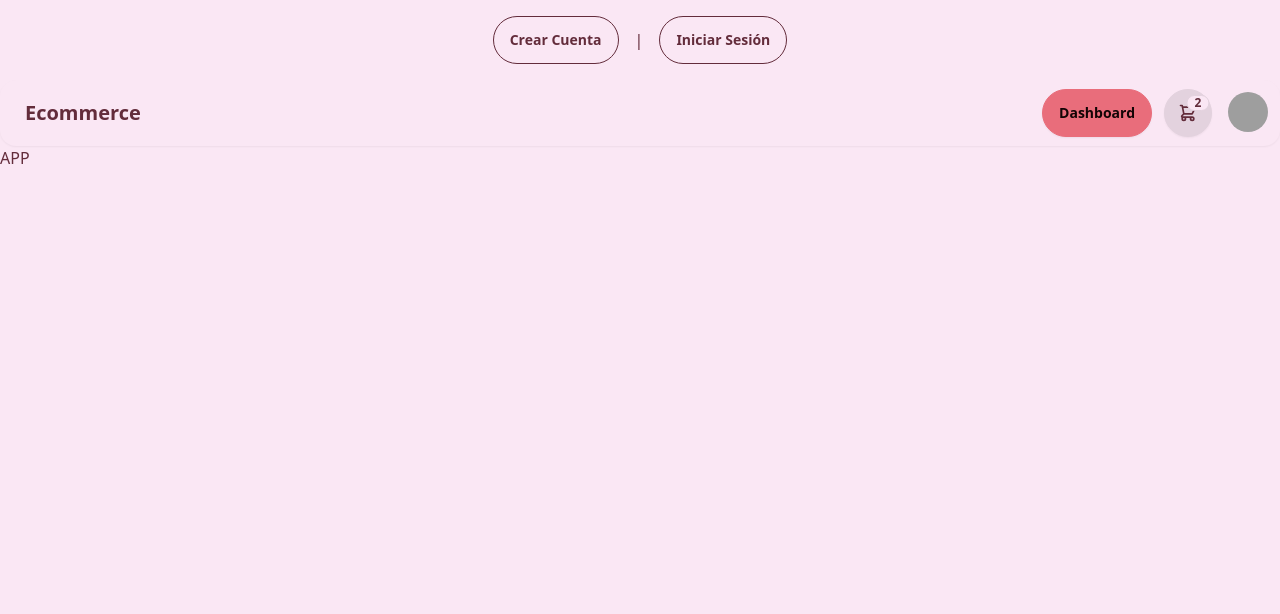
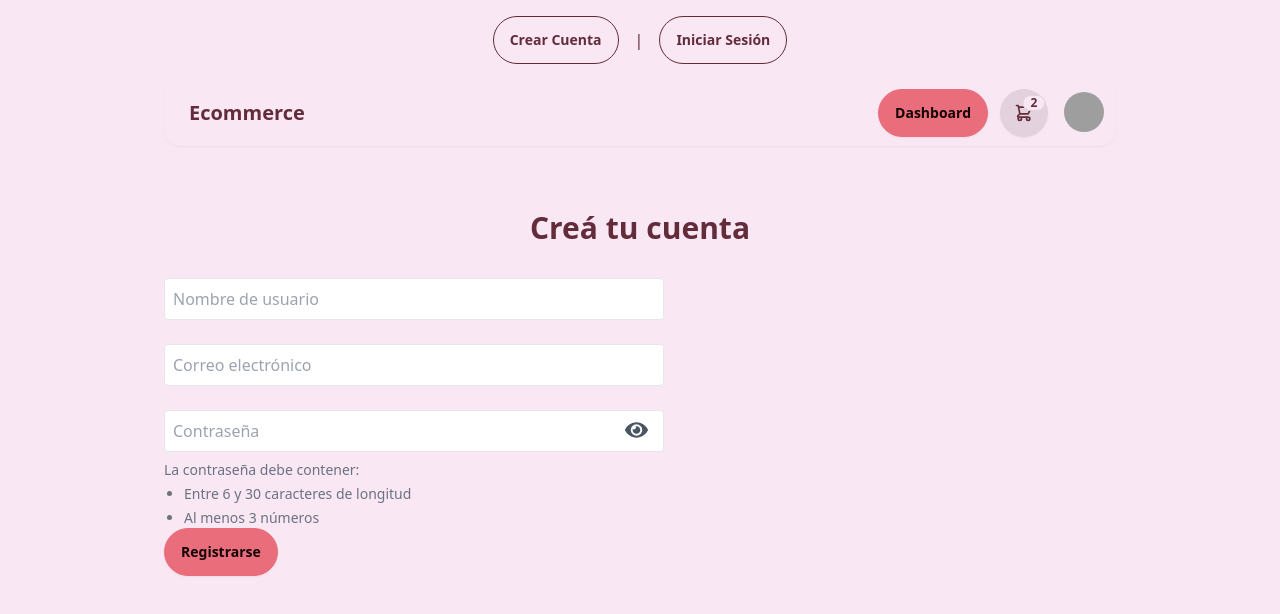
Before and after one commit to YasperMaster/ecommerce-aura-beauty, a React app in the folder frontend/: page /register in a window 1280 px wide. Shown: the top 614 px of the page. Built offline with nearby package versions, Linux system fonts and the light colour scheme; grey boxes are pictures that could not be loaded; the HTML template or start-up script is replaced by a standard one.

Commit message:
created register form

```diff
--- a/frontend/src/App.jsx
+++ b/frontend/src/App.jsx
@@ -1,11 +1,17 @@
+import { Routes, Route } from "react-router"
 import Navbar from "./components/Navbar/Navbar"
+import Layout from "./layout/Layout"
+import Home from "./pages/Home"
+import Register from "./pages/Register"
 
 function App() {
   return (
-    <>
-      <Navbar></Navbar>
-      <h1>APP</h1>
-    </>
+    <Routes>
+      <Route element={<Layout/>}>
+        <Route path="/" element={<Home/>}></Route>
+        <Route path="/register" element={<Register/>}></Route>
+      </Route>
+    </Routes>
 
   )
 }
--- /dev/null
+++ b/frontend/src/components/Register/RegisterForm.jsx
@@ -0,0 +1,106 @@
+import { useState } from "react"
+import { useForm } from "react-hook-form"
+import { FaEye, FaEyeSlash } from "react-icons/fa"
+
+const RegisterForm = () => {
+    const { register, handleSubmit, formState: { errors }, reset, } = useForm ({
+        mode: "onChange"
+    })
+
+    const [showPassword, setShowPassword] = useState(false)
+
+    const onSubmit = (data) => {
+        console.log(data)
+        reset()
+    }
+
+    return (
+        <form onSubmit={handleSubmit(onSubmit)} className="mt-8 flex flex-col gap-4 lg:gap-6 max-w-[500px] max auto">
+            <div>
+                <input {...register("username", {
+                    required: "Ingresá un nombre de usuario",
+                    minLength: {
+                        value: 3,
+                        message: "Tu nombre de usuario debe tener al menos 3 caracteres."
+                    },
+                    maxLength: {
+                        value: 20,
+                        message: "Tu nombre de usuario debe tener a lo sumo 20 caracteres."
+                    }
+                })} className={`p-2 outline-2 rounded border focus:outline-primary w-full ${
+                    errors.username
+                    ? "border-red-500 outline-red-500 focus:outline-red-500"
+                    : ""
+                }`} autoComplete="usernames" name="username" placeholder="Nombre de usuario" type="text" />
+                {errors.username && (
+                    <p className="text-red-500 text-sm mt-2 ml-1">{errors.username.message}</p>
+                )}
+            </div>
+            <div>
+                <input {...register("email", {
+                    required: "Ingresá un correo electrónico.",
+                    pattern: {
+                        value: /^(?!\.)(?!.*\.\.)([a-z0-9_'+\-\.]*)[a-z0-9_+-]@([a-z0-9][a-z0-9\-]*\.)+[a-z]{2,}$/,
+                        message: "Correo electrónico no valido."
+                    },
+                    maxLength: {
+                        value: 254,
+                        message: "Tu correo es demasiado largo, debe tener a lo sumo 254 caracteres."
+                    },
+                })} className={`p-2 outline-2 rounded border focus:outline-primary w-full ${
+                    errors.email
+                    ? "border-red-500 outline-red-500 focus:outline-red-500"
+                    : ""
+                }`} autoComplete="email" name="email" placeholder="Correo electrónico" type="email" />
+                {errors.email && (
+                    <p className="text-red-500 text-sm mt-2 ml-1">{errors.email.message}</p>
+                )}
+            </div>
+            <div className="relative">
+                <input {...register("password", {
+                    required: "Ingresá una contraseña.",
+                    minLength: {
+                        value: 6,
+                        message: "La contraseña debe tener al menos 6 caracteres."
+                    },
+                    maxLength: {
+                        value: 30,
+                        message: "La contraseña debe tener a lo sumo 30 caracteres."
+                    },
+                    validate: {
+                        numbersMin: (value) => {
+                            const Num = (value.match(/\d/g) || []).length;
+                            return (
+                                Num >= 3 || "La contraseña debe tener al menos 3 números"
+                            );
+                        },
+                    },
+                })} className={`p-2 outline-2 rounded border focus:outline-primary w-full ${
+                    errors.password
+                    ? "border-red-500 outline-red-500 focus:outline-red-500"
+                    : ""
+                }`} autoComplete="current-password" placeholder="Contraseña" type={showPassword ? "text" : "password"} />
+                <button
+                    onClick={() => setShowPassword(prev => !prev)}
+                    aria-label={ showPassword ? "Ocultar contraseña" : "Mostrar contraseña"}
+                    type="button"
+                    className="cursor-pointer absolute right-4 top-[20px] transform -translate-y-1/2 text-gray-600">
+                    {showPassword ? (<FaEyeSlash size={23}/>) : (<FaEye size={23}/>)}
+                </button>
+                {errors.password && (
+                    <p className="text-red-500 text-sm mt-2 ml-1">{errors.password.message}</p>
+                )}
+                <div className="mt-2 text-sm text-gray-500">
+                    <p className="font-medium mb-1">La contraseña debe contener:</p>
+                    <ul className="list-disc pl-5 space-y-1">
+                        <li>Entre 6 y 30 caracteres de longitud</li>
+                        <li>Al menos 3 números</li>
+                    </ul>
+                </div>
+                <button className="btn btn-primary" type="submit">Registrarse</button>
+            </div>
+        </form>
+    )
+}
+
+export default RegisterForm
--- /dev/null
+++ b/frontend/src/layout/Layout.jsx
@@ -0,0 +1,13 @@
+import { Outlet } from "react-router"
+import NavBar from "../components/Navbar/Navbar"
+const Layout = () => {
+    return <div className="w-full max-w-[1000px] mx-auto px-6 pb-10">
+        <NavBar/>
+
+        <main>
+            <Outlet/>
+        </main>
+    </div>
+}
+
+export default Layout
--- a/frontend/src/main.jsx
+++ b/frontend/src/main.jsx
@@ -2,9 +2,10 @@ import { StrictMode } from 'react'
 import { createRoot } from 'react-dom/client'
 import './index.css'
 import App from './App.jsx'
+import { BrowserRouter } from 'react-router'
 
 createRoot(document.getElementById('root')).render(
-  <StrictMode>
+  <BrowserRouter>
     <App />
-  </StrictMode>
+  </BrowserRouter>
 )
--- /dev/null
+++ b/frontend/src/pages/Home.jsx
@@ -0,0 +1,7 @@
+const Home = () => {
+    return (
+        <h1>Inicio</h1>
+    )
+}
+
+export default Home
--- /dev/null
+++ b/frontend/src/pages/Register.jsx
@@ -0,0 +1,12 @@
+import RegisterForm from "../components/Register/RegisterForm"
+
+const Register = () => {
+    return (
+        <div className="mt-16">
+            <h1 className="text-3xl font-bold text-center">Creá tu cuenta</h1>
+            <RegisterForm/>
+        </div>
+    )
+}
+
+export default Register
```
Also changed, not shown: frontend/src/pages/Login.jsx (added).
